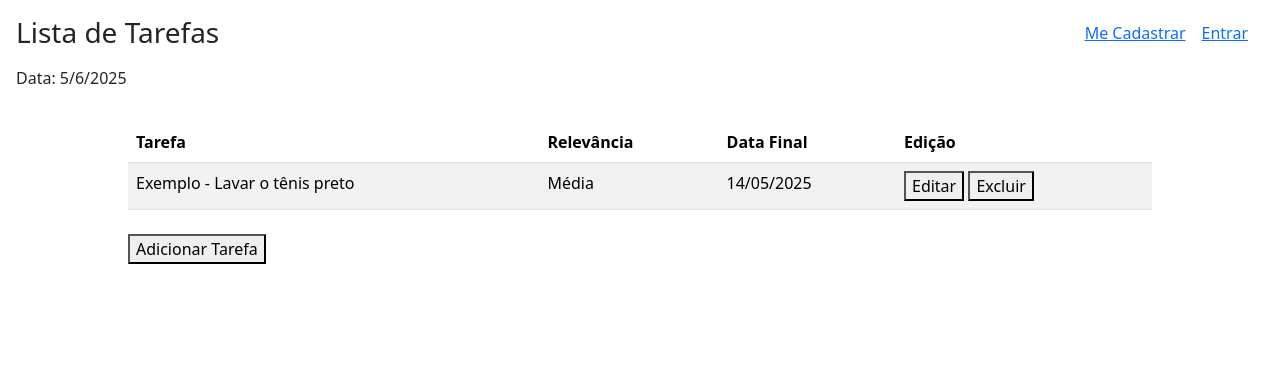
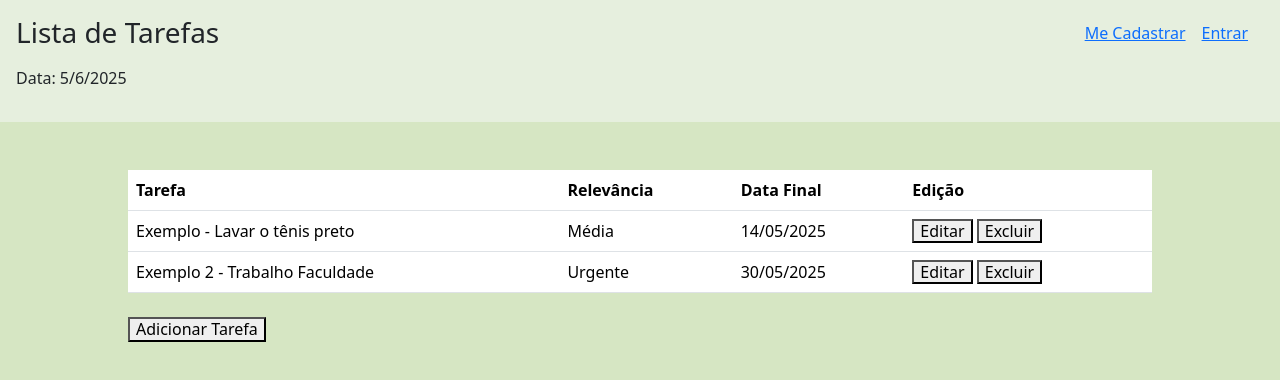
Before and after one commit to luizaisok/To-DoList_ListaDeTarefasJS, a plain HTML site: page index.html in a window 1280 px wide. Drawn offline with nearby package versions, Linux system fonts and the light colour scheme.

Commit message:
AttVisualHomePage

```diff
--- a/css/style.css
+++ b/css/style.css
@@ -1,3 +1,7 @@
+body{
+    background-color: #d6e6c3;
+}
+
 .cabecalho h3 p{
     width: 100%;
 }
--- a/index.html
+++ b/index.html
@@ -4,12 +4,13 @@
     <meta charset="UTF-8">
     <meta name="viewport" content="width=device-width, initial-scale=1.0">
     <title>To-do List</title>
+    <link href="https://cdn.jsdelivr.net/npm/bootstrap@5.3.5/dist/css/bootstrap.min.css" rel="stylesheet" integrity="sha384-SgOJa3DmI69IUzQ2PVdRZhwQ+dy64/BUtbMJw1MZ8t5HZApcHrRKUc4W0kG879m7" crossorigin="anonymous">
+    <link rel="stylesheet" href="css/style.css">
     <link rel="stylesheet" href="css/reset.css">
-    <link rel="stylesheet" href="css/style.css">
-    <link href="https://cdn.jsdelivr.net/npm/bootstrap@5.3.5/dist/css/bootstrap.min.css" rel="stylesheet" integrity="sha384-SgOJa3DmI69IUzQ2PVdRZhwQ+dy64/BUtbMJw1MZ8t5HZApcHrRKUc4W0kG879m7" crossorigin="anonymous">
+
 </head>
 <body>
-    <header class="p-3">
+    <header class="p-3 bg-light p-2" style="--bs-bg-opacity: .5;">
         <div class="cabecalho d-flex justify-content-between align-items-center">
             <h3 class="m-0">Lista de Tarefas</h3>
             <div class="d-flex justify-content-around">
@@ -19,8 +20,8 @@
         </div>
         <p class="mt-3">Data: <span id="data"></span></p>
     </header>
-    <main>
-        <table class="table table-striped table-hover" id="tabelaTarefas">
+    <main class="mt-5">
+        <table class="table bg-light " id="tabelaTarefas">
             <thead>
                 <tr>
                     <th>Tarefa</th>
@@ -39,6 +40,15 @@
                         <button onclick="excluir()">Excluir</button>
                     </td>
                 </tr>
+                <tr>
+                    <td>Exemplo 2 - Trabalho Faculdade</td>
+                    <td>Urgente</td>
+                    <td>30/05/2025</td>
+                    <td>
+                        <button onclick="editar()">Editar</button>
+                        <button onclick="excluir()">Excluir</button>
+                    </td>
+                </tr>
             </tbody>
         </table>
         <div class="mt-4">
```
